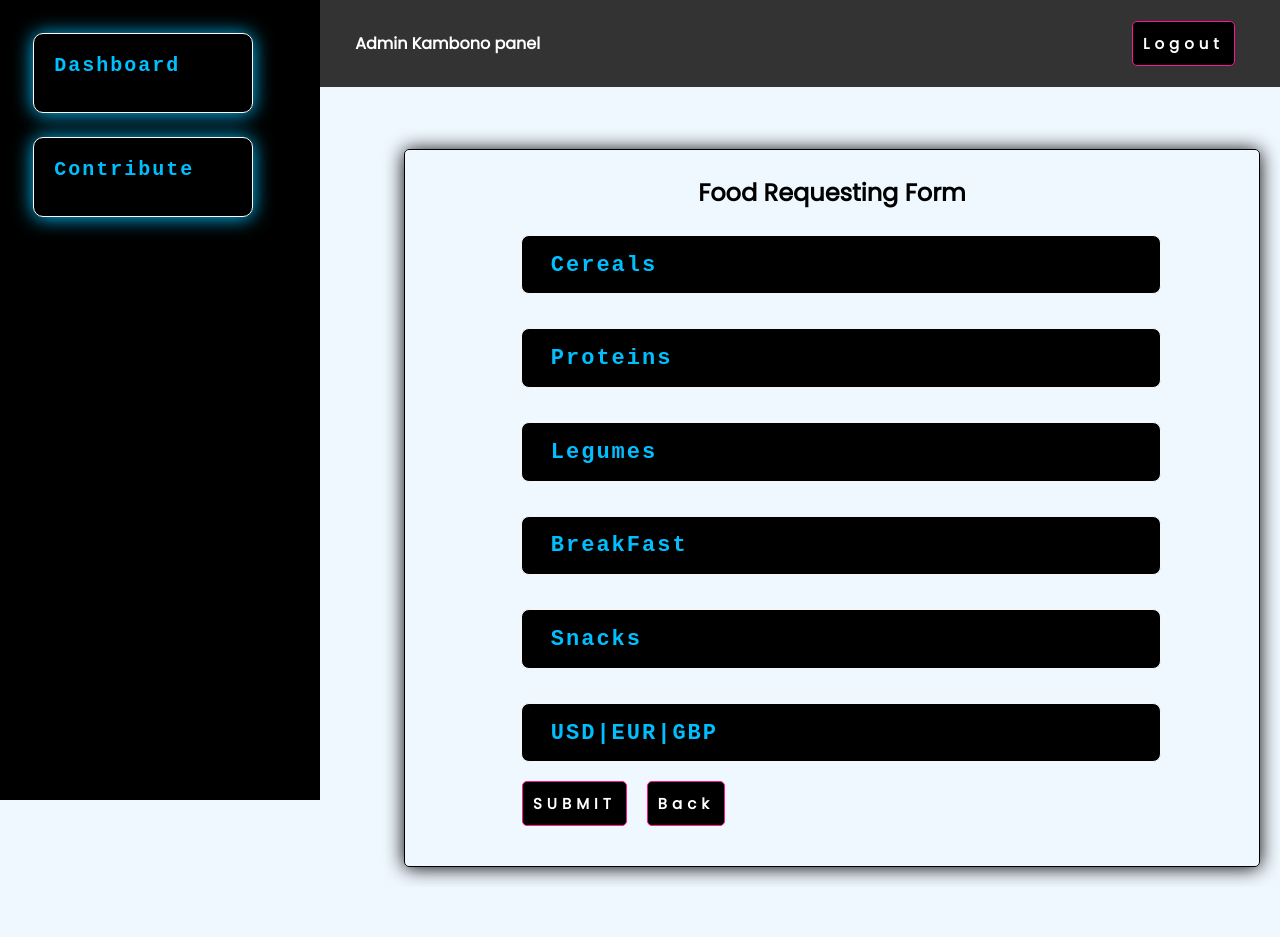
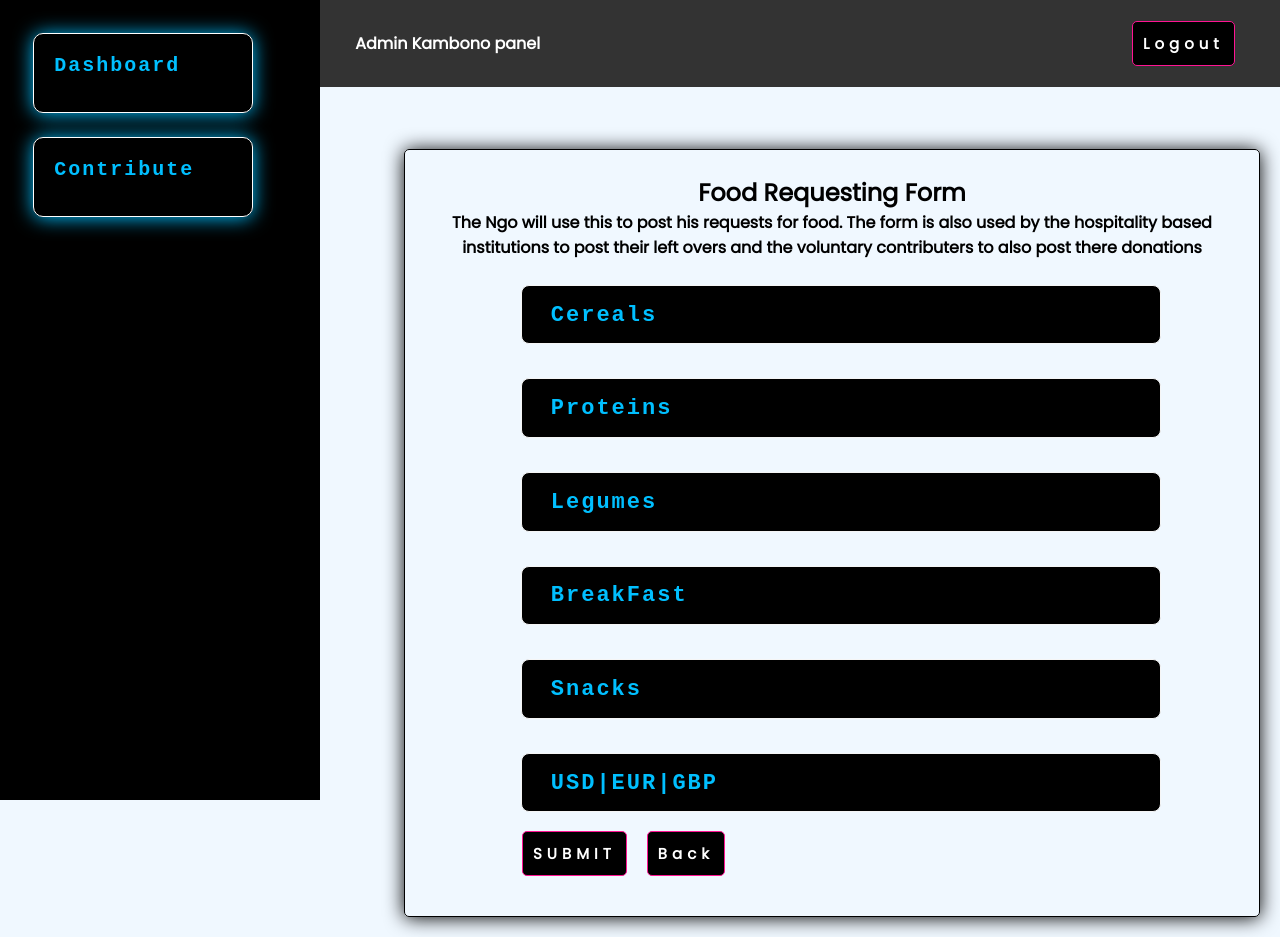
Before and after one commit to KambonoJeff/REACT-FRONT_DONATION_API, a React (Create React App) app: page /form/NgoRequest in a window 1280 px wide. Before the commit the page ends 887 px from the top, so only its background shows below. Built offline with nearby package versions, Linux system fonts and the light colour scheme; sample sign-in values are in the browser's storage.

Commit message:
logics development

```diff
--- a/src/components/forms/Request.jsx
+++ b/src/components/forms/Request.jsx
@@ -45,6 +45,7 @@ const Request=()=>{
       <br />
       <div className="brd">
       <h2 align='center'> Food Requesting Form</h2>
+      <h4 align='center'>The Ngo will use this to post his requests for food. The form is also used by the hospitality based institutions to post their left overs and the voluntary contributers to also post there donations</h4>
       <form action="" onSubmit={onSubmit}  method="post">
        <div className="form-control">
          <input type="number" name="Cereals" id="Cereals" ref={cerealsRef} placeholder='Cereals' />
```
